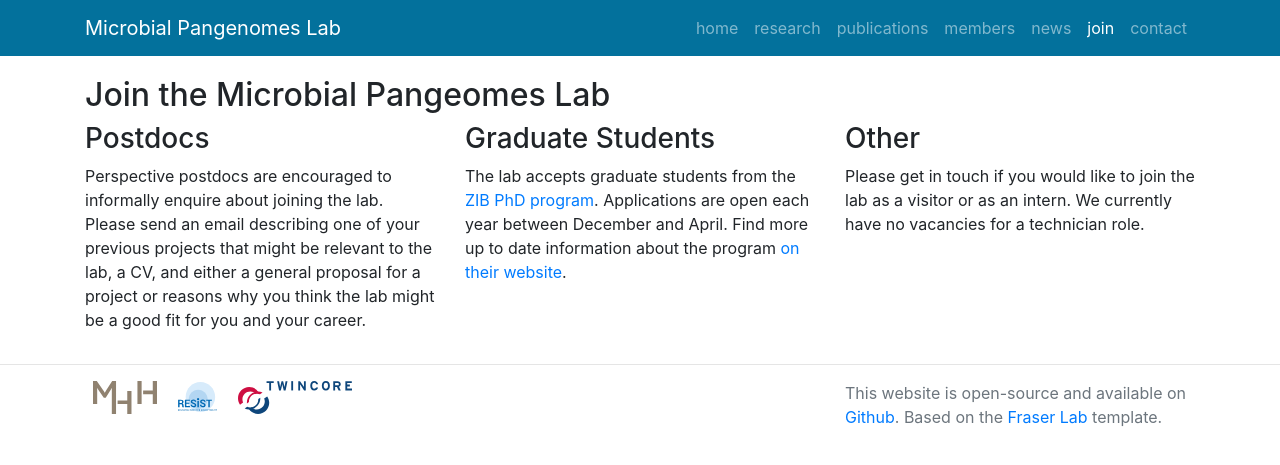
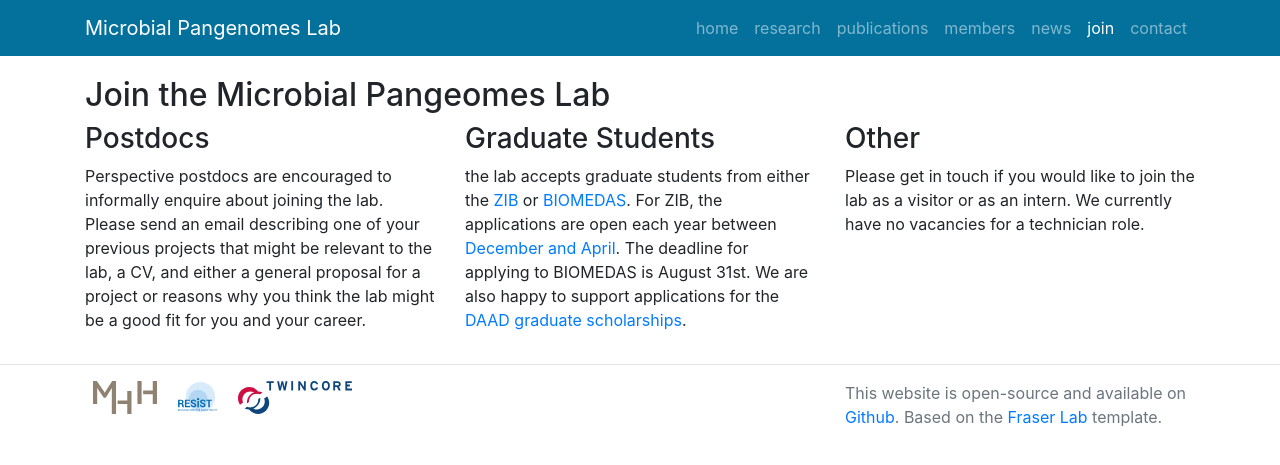
Before and after one commit to microbial-pangenomes-lab/microbial-pangenomes-lab.github.io, a Jekyll site: the page built from join/index.md, in a window 1280 px wide. Shown: the top 465 px of the page. Built offline with Jekyll 4.4.1, drawn with Linux system fonts in a browser that asks for light colours; nearby versions of some CDN libraries; comment, search, counter and statistics services are not loaded.

Commit message:
Update the join page

```diff
--- a/join/index.md
+++ b/join/index.md
@@ -17,7 +17,7 @@ Perspective postdocs are encouraged to informally enquire about joining the lab.
 <div class="col col-md-4">
 ### Graduate Students
 
-The lab accepts graduate students from the [ZIB PhD program](https://www.mhh.de/hbrs/zib/). Applications are open each year between December and April. Find more up to date information about the program [on their website](https://www.mhh.de/hbrs/zib/program-details).
+the lab accepts graduate students from either the [ZIB](https://www.mhh.de/hbrs/zib/) or [BIOMEDAS](http://www.translationsallianz.de/biomedas/). For ZIB, the applications are open each year between [December and April](https://www.mhh.de/hbrs/zib/program-details). The deadline for applying to BIOMEDAS is August 31st. We are also happy to support applications for the [DAAD graduate scholarships](https://www.daad.de/en/study-and-research-in-germany/scholarships/daad-scholarships/).
 </div>
 
 <div class="col col-md-4">
```
